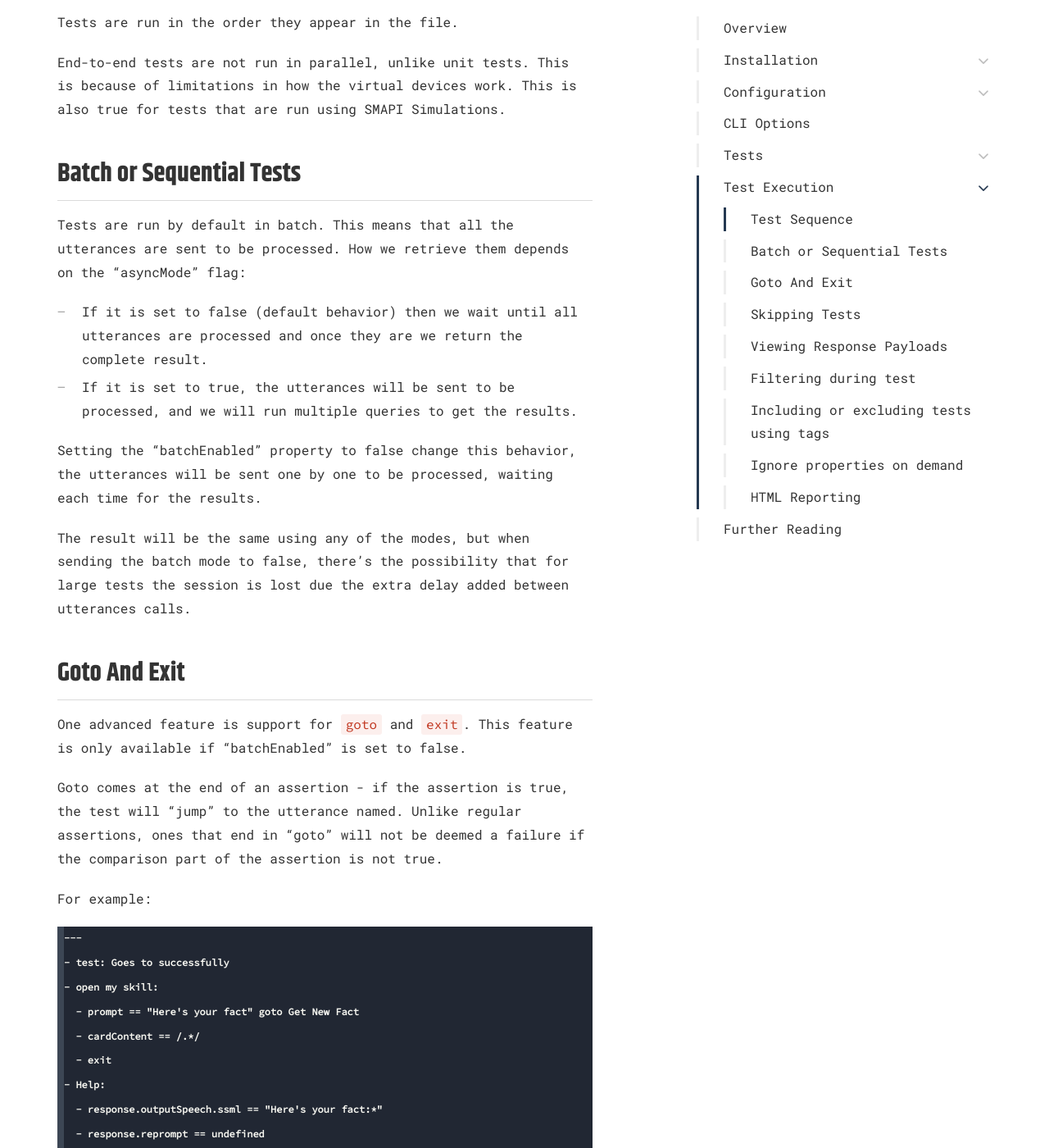
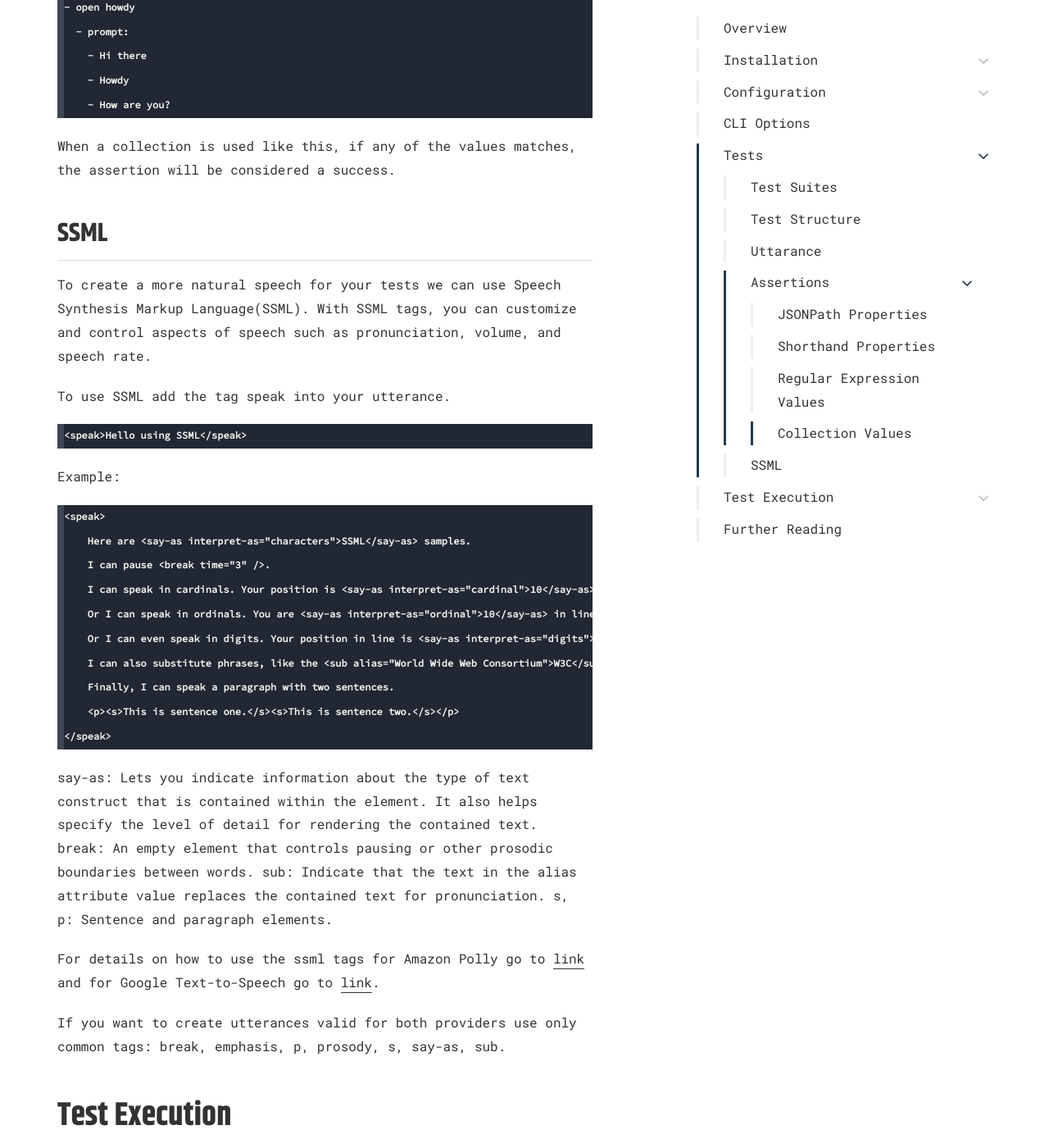
Before and after one commit to bespoken/bespoken-docs, a Jekyll site: the page built from end-to-end/guide.md, in a window 1280 px wide and 1400 px high, scrolled down 14426 px. Shown: the whole window at 82% size. Built offline with Jekyll 4.4.1, drawn with Linux system fonts in a browser that asks for light colours; nearby versions of some CDN libraries; some web fonts are replaced; comment, search, counter and statistics services are not loaded; some of the changed text lies outside the part shown.

Commit message:
add ssml documentation

````diff
--- a/end-to-end/guide.md
+++ b/end-to-end/guide.md
@@ -295,7 +295,7 @@
 
 Each interaction is prefixed with a "-" which indicates a YAML colletion.
 
-After each interaction, comes a series of expressions. Typically, these are assertions about the test.
+The first part of each interaction is an [utterance](#utteracne), after it comes a series of expressions. Typically, these are assertions about the test.
 But they can be:
 
 * [Assertions](#assertions): The life-blood of tests - statements about the expected output
@@ -309,6 +309,19 @@
 each assertion is in turn evaluated in order when a response is received.
 
 If any assertion fails for a test, the test stops processing, and information about the failed assertion is provided.
+
+## Uttarance
+Is the first part of the interaction, it can be plain text or Speech Synthesis Markup Language
+
+Plain text:
+```
+- this is a plain text:
+```
+
+Speech Synthesis Markup Language example, more details [here](#SSML):
+```
+- <speak>this is SSML</speak>:
+```
 
 ## Assertions
 An assertion follows one of two simple syntaxes:
@@ -419,6 +432,39 @@
 ```
 
 When a collection is used like this, if any of the values matches, the assertion will be considered a success.
+
+## SSML
+
+To create a more natural speech for your tests we can use Speech Synthesis Markup Language(SSML). With SSML tags, you can customize and control aspects of speech such as pronunciation, volume, and speech rate.
+
+To use SSML add the tag speak into your utterance.
+
+ ```
+<speak>Hello using SSML</speak>
+```
+
+Example:
+ ```
+<speak>
+    Here are <say-as interpret-as="characters">SSML</say-as> samples.
+    I can pause <break time="3" />.
+    I can speak in cardinals. Your position is <say-as interpret-as="cardinal">10</say-as> in line.
+    Or I can speak in ordinals. You are <say-as interpret-as="ordinal">10</say-as> in line.
+    Or I can even speak in digits. Your position in line is <say-as interpret-as="digits">10</say-as>.
+    I can also substitute phrases, like the <sub alias="World Wide Web Consortium">W3C</sub>.
+    Finally, I can speak a paragraph with two sentences.
+    <p><s>This is sentence one.</s><s>This is sentence two.</s></p>
+</speak>
+```
+say-as: Lets you indicate information about the type of text construct that is contained within the element. It also helps specify the level of detail for rendering the contained text.
+break: An empty element that controls pausing or other prosodic boundaries between words.
+sub: Indicate that the text in the alias attribute value replaces the contained text for pronunciation.
+s, p: Sentence and paragraph elements.
+
+For details on how to use the ssml tags for Amazon Polly go to [link](https://developer.amazon.com/docs/custom-skills/speech-synthesis-markup-language-ssml-reference.html#ssml-supported) and for Google Text-to-Speech go to [link](https://cloud.google.com/text-to-speech/docs/ssml#support-for-ssml-elements).
+
+If you want to create utterances valid for both providers use only common tags: break, emphasis, p, prosody, s, say-as, sub.
+
 
 # Test Execution
 ## Test Sequence
````
